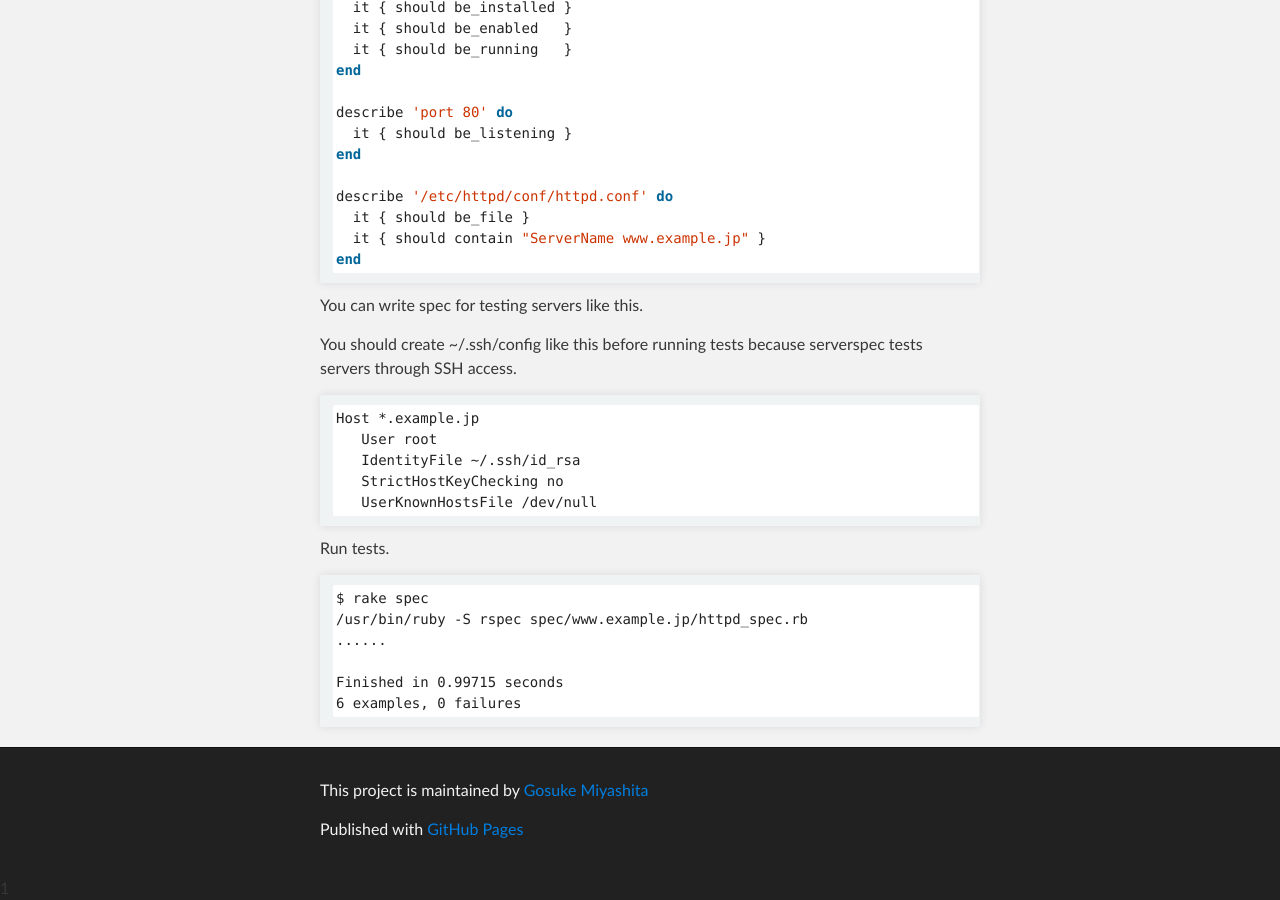
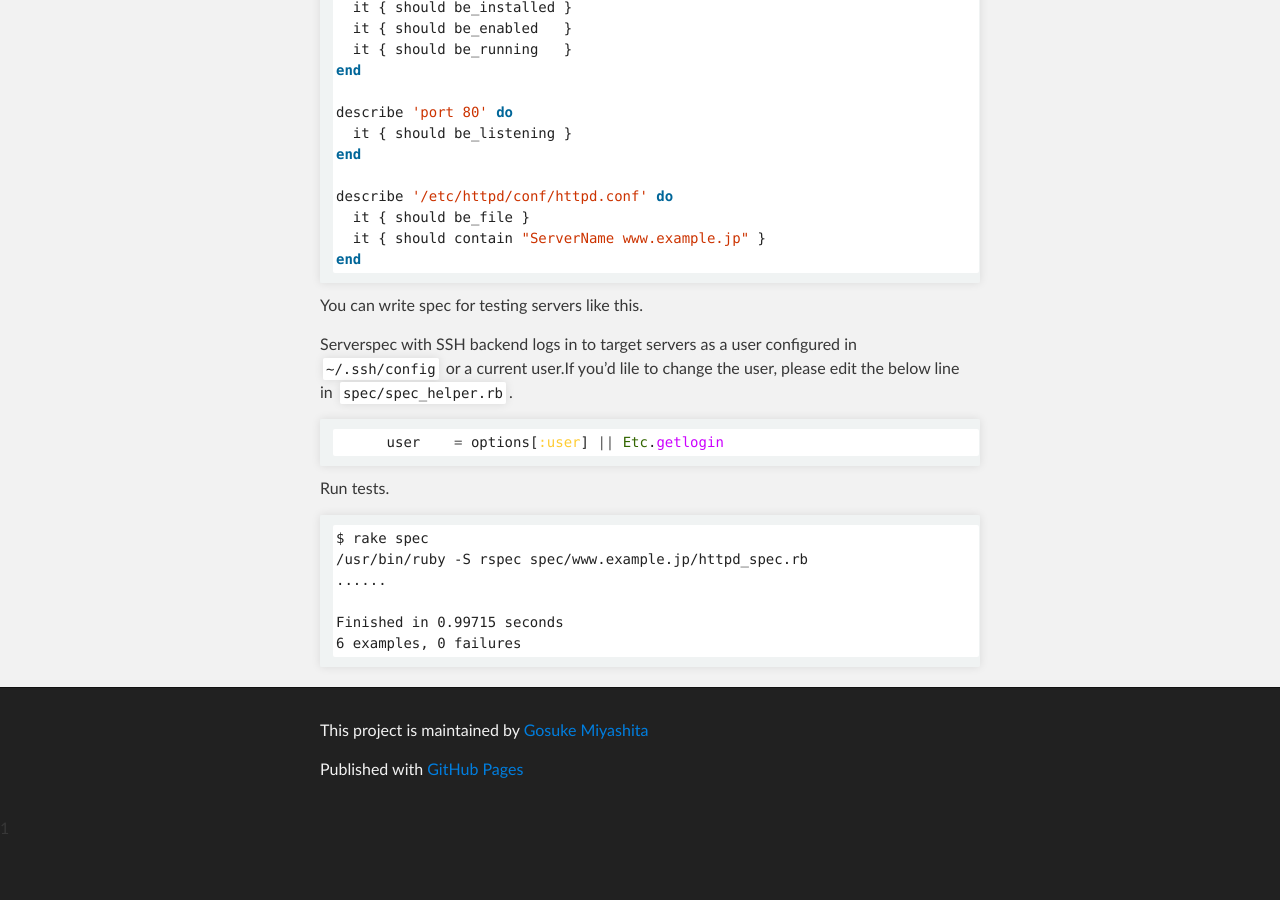
Before and after one commit to serverspec/serverspec.github.io, a Jekyll site: the page built from index.md, in a window 1280 px wide and 900 px high, scrolled down 1661 px. Built offline with Jekyll 4.4.1, drawn with Linux system fonts in a browser that asks for light colours; Markdown is read by kramdown in place of the engine named in the settings; after the commit the page ends 2501 px from its top, so only the background shows below that.

Commit message:
Update home

````diff
--- a/index.md
+++ b/index.md
@@ -82,14 +82,10 @@ end
 
 You can write spec for testing servers like this.
 
-You should create ~/.ssh/config like this before running tests because serverspec tests servers through SSH access.
+Serverspec with SSH backend logs in to target servers as a user configured in ``~/.ssh/config`` or a current user.If you'd lile to change the user, please edit the below line in ``spec/spec_helper.rb``.
 
-```
-Host *.example.jp
-   User root
-   IdentityFile ~/.ssh/id_rsa
-   StrictHostKeyChecking no
-   UserKnownHostsFile /dev/null
+```ruby
+      user    = options[:user] || Etc.getlogin
 ```
 
 Run tests.
````
